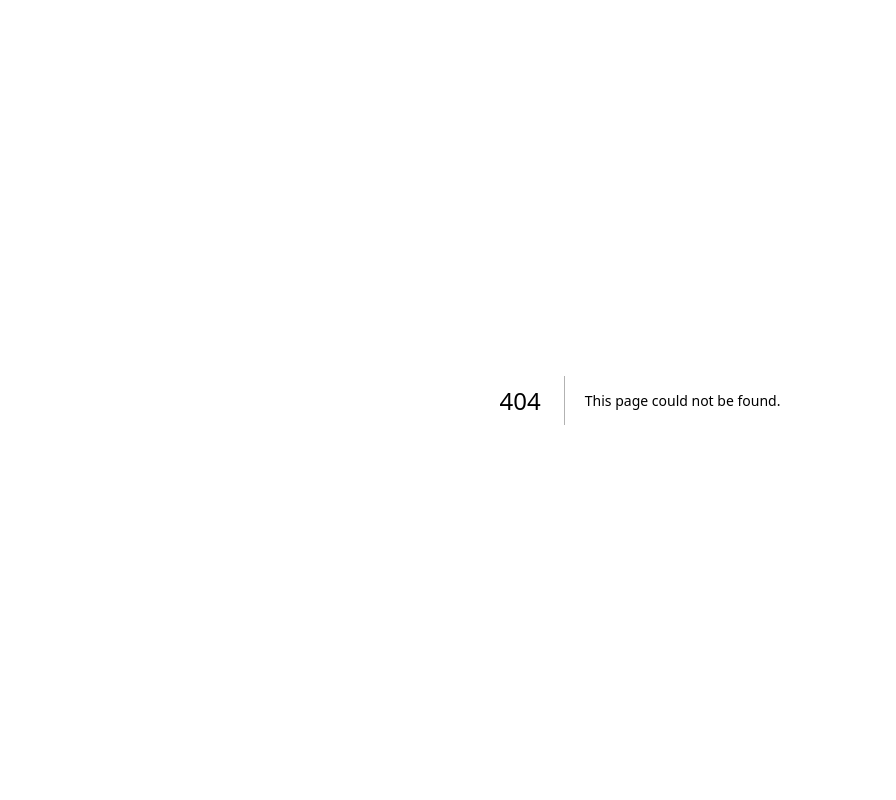
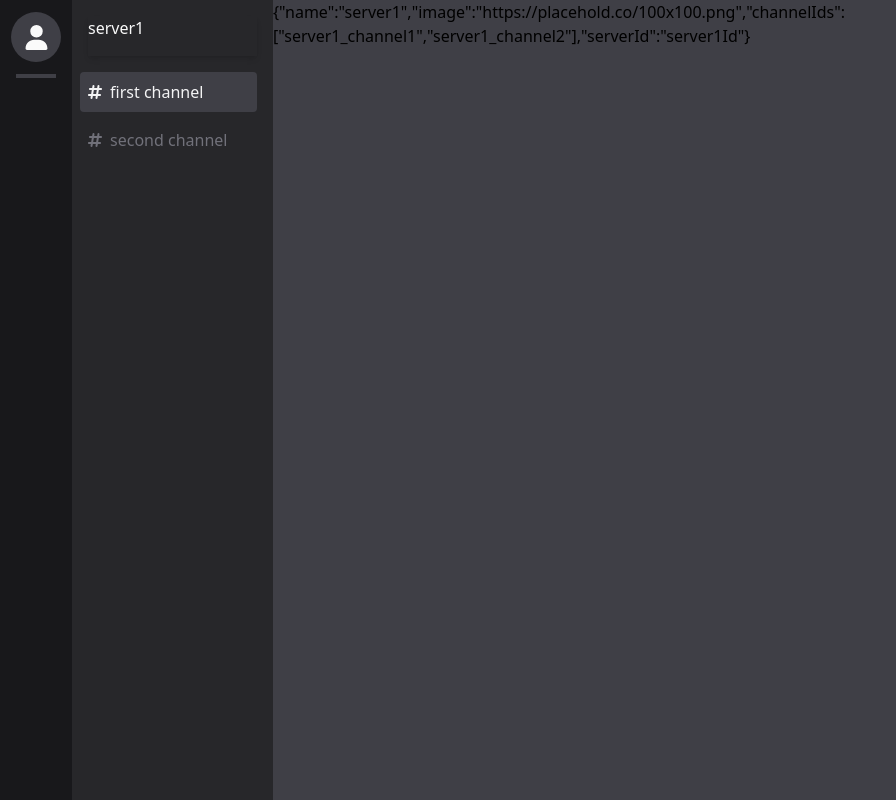
Before and after one commit to ddannyll/dancord, a Next.js app in the folder frontend/: page /server/1 in a window 1280 px wide. Before the commit this address had no page. Shown: the whole page, without its empty margins (0-896 px from the left). Built offline with nearby package versions, Linux system fonts and the light colour scheme.

Commit message:
feat: draft channels sidebar

```diff
--- /dev/null
+++ b/frontend/src/components/ChannelsSidebar.tsx
@@ -0,0 +1,31 @@
+import { faHashtag } from '@fortawesome/free-solid-svg-icons'
+import { FontAwesomeIcon } from '@fortawesome/react-fontawesome'
+import Link from 'next/link'
+
+interface ChannelsSidebarProps {
+    server: {serverName: string, serverId: string}
+    channels: {channelName: string, channelId: string}[]
+    selectedChannel: string
+}
+
+export default function ChannelsSidebar({server, channels, selectedChannel}: ChannelsSidebarProps) {
+    return <div className="w-52 h-full bg-zinc-800 p-4">
+        <h1 className="text-zinc-50 pb-4 mb-4 shadow-md">{server.serverName}</h1>
+        <ul className='flex flex-col gap-y-2 text-zinc-500 font-medium'>
+            {channels.map(channel => {
+                let className = 'flex items-center gap-2 hover:bg-zinc-700/50 p-2 -ml-2 rounded'
+                if (channel.channelId === selectedChannel) {
+                    className = 'flex items-center gap-2 bg-zinc-700 p-2 -ml-2 rounded text-zinc-100'
+                }
+
+                return <li
+                    className={className}
+                    key={channel.channelId}
+                >
+                    <FontAwesomeIcon icon={faHashtag}/>
+                    <Link href={`server/${server.serverId}/${channel.channelId}`}>{channel.channelName}</Link>
+                </li>
+            })}
+        </ul>
+    </div>
+}
--- a/frontend/src/components/Sidebar.tsx
+++ b/frontend/src/components/Sidebar.tsx
@@ -1,4 +1,5 @@
 
+import { fetchAllServers } from '@/fetchers'
 import { AuthContext } from '@/pages/_app'
 import { faUser } from '@fortawesome/free-solid-svg-icons'
 import { FontAwesomeIcon } from '@fortawesome/react-fontawesome'
@@ -9,37 +10,11 @@ import { useContext, useEffect } from 'react'
 import { toast } from 'react-toastify'
 import useSWR, { Fetcher } from 'swr'
 
-interface serverDetails {
-    name: string
-    serverId: string
-    channelIds: string[]
-    image?: string,
-}
 
-const serverFetcher: Fetcher<serverDetails[], string> = async (token) => {
-    // TODO: replace stub code with backend request
-    await new Promise(resolve => setTimeout(resolve, 1000)) // delay for simulate network delay
-
-    const dummyData = [
-        {
-            name: 'server1',
-            image: 'https://placehold.co/100x100.png',
-            channelIds: ['server1_channel1', 'server1_channel2'],
-            serverId: 'server1Id',
-        },
-        {
-            name: 'server2',
-            channelIds: ['server2_channel1', 'server2_channel2', 'server2_channel3'],
-            serverId: 'server2Id',
-        },
-
-    ]
-    return dummyData
-}
 
 export function Sidebar() {
     const {authUser} = useContext(AuthContext)
-    const {data: serverDetailsList, error, isLoading} = useSWR(authUser?.token, serverFetcher)
+    const {data: serverDetailsList, error, isLoading} = useSWR(authUser?.token, fetchAllServers)
     // TODO: get servers the user is in and display them
 
     useEffect(() => {
@@ -48,13 +23,13 @@ export function Sidebar() {
         }
     }, [error])
 
-    return <div className="w-[80px] bg-zinc-900 overflow-y-auto text-zinc-50 flex flex-col p-[15px] gap-y-3">
+    return <div className="w-[75px] bg-zinc-900 overflow-y-auto text-zinc-50 flex flex-col items-center pt-3 gap-y-3">
         <ServerIcon
             href={`/profile/${authUser?.user}`}
         >
             <FontAwesomeIcon icon={faUser} className='h-[25px] w-[25px]'/>
         </ServerIcon>
-        <hr className='border-zinc-700 border-2 mx-1'/>
+        <hr className='border-zinc-700 border-2 mx-1 w-10'/>
         {serverDetailsList && serverDetailsList.map(
             serverDetails => <ServerIcon
                 key={serverDetails.serverId}
--- /dev/null
+++ b/frontend/src/fetchers.ts
@@ -0,0 +1,39 @@
+import { Fetcher } from 'swr'
+
+interface serverDetails {
+    name: string
+    serverId: string
+    channelIds: string[]
+    image?: string,
+}
+
+export const fetchAllServers: Fetcher<serverDetails[], string> = async (token) => {
+    // TODO: replace stub code with backend request
+    await new Promise(resolve => setTimeout(resolve, 1000)) // delay for simulate network delay
+
+    const dummyData = [
+        {
+            name: 'server1',
+            image: 'https://placehold.co/100x100.png',
+            channelIds: ['server1_channel1', 'server1_channel2'],
+            serverId: 'server1Id',
+        },
+        {
+            name: 'server2',
+            channelIds: ['server2_channel1', 'server2_channel2', 'server2_channel3'],
+            serverId: 'server2Id',
+        },
+
+    ]
+    return dummyData
+}
+
+export const fetchServer: Fetcher<serverDetails, {token: string, serverId: string}> = async ({token, serverId}) => {
+    const dummyData = {
+        name: 'server1',
+        image: 'https://placehold.co/100x100.png',
+        channelIds: ['server1_channel1', 'server1_channel2'],
+        serverId: 'server1Id',
+    }
+    return dummyData
+}
--- /dev/null
+++ b/frontend/src/pages/server/[serverId]/index.tsx
@@ -0,0 +1,37 @@
+import ChannelsSidebar from '@/components/ChannelsSidebar';
+import Layout from '@/components/Layout';
+import { fetchServer } from '@/fetchers';
+import { AuthContext } from '@/pages/_app';
+import { useRouter } from 'next/router';
+import { useContext } from 'react';
+import useSWR from 'swr'
+
+export default function Server() {
+    const router = useRouter()
+    const {authUser} = useContext(AuthContext)
+    const serverId = router.query.serverId
+    const {data: serverDetails, isLoading, error} = useSWR({token: authUser?.token, serverId}, fetchServer)
+
+    return <Layout>
+        <div className="flex h-full">
+            <ChannelsSidebar
+                server={{
+                    serverName: serverDetails?.name || '',
+                    serverId: serverId as string,
+                }}
+                channels={[
+                    {
+                        channelId: 'server1_channel1',
+                        channelName: 'first channel',
+                    },
+                    {
+                        channelId: 'server1_channel2',
+                        channelName: 'second channel',
+                    },
+                ]}
+                selectedChannel='server1_channel1'
+            />
+            {JSON.stringify(serverDetails)}
+        </div>
+    </Layout>
+}
```
Also changed, not shown: frontend/src/pages/server/[serverId]/[channelId].tsx (added).
